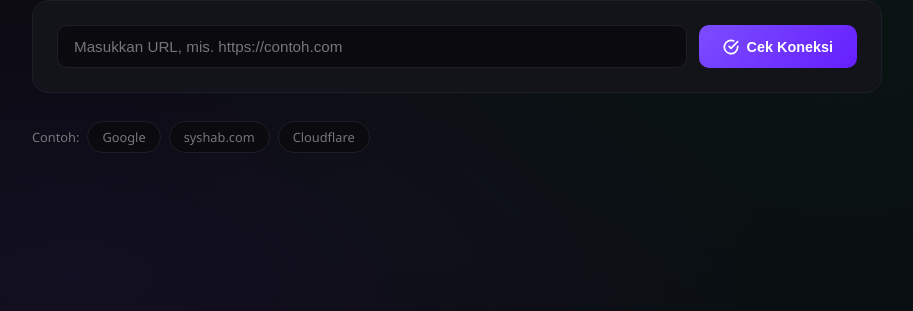
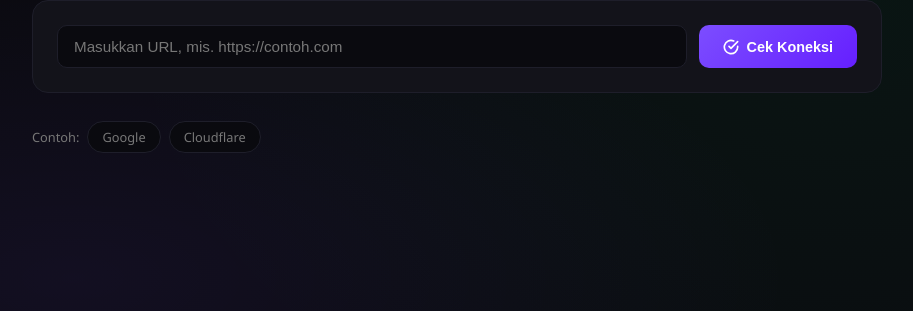
Before and after one commit to ahsai001/ahsai001.github.io, a Jekyll site: the page tools/connection-checker.html, which Jekyll copies as it is, in a window 1280 px wide. Shown: the part 172-483 px from the top of the page, without its empty margins (183-1096 px from the left). Built offline with Jekyll 4.4.1, drawn with Linux system fonts in a browser that asks for light colours.

Commit message:
fix: remove syshab.com reference from connection checker

```diff
--- a/tools/connection-checker.html
+++ b/tools/connection-checker.html
@@ -426,7 +426,6 @@
     <div class="quick-actions">
       <span style="color:var(--muted);font-size:0.8rem;align-self:center">Contoh:</span>
       <span class="chip" onclick="fillUrl('https://www.google.com')">Google</span>
-      <span class="chip" onclick="fillUrl('https://syshab.com')">syshab.com</span>
       <span class="chip" onclick="fillUrl('https://1.1.1.1')">Cloudflare</span>
     </div>
 
```
